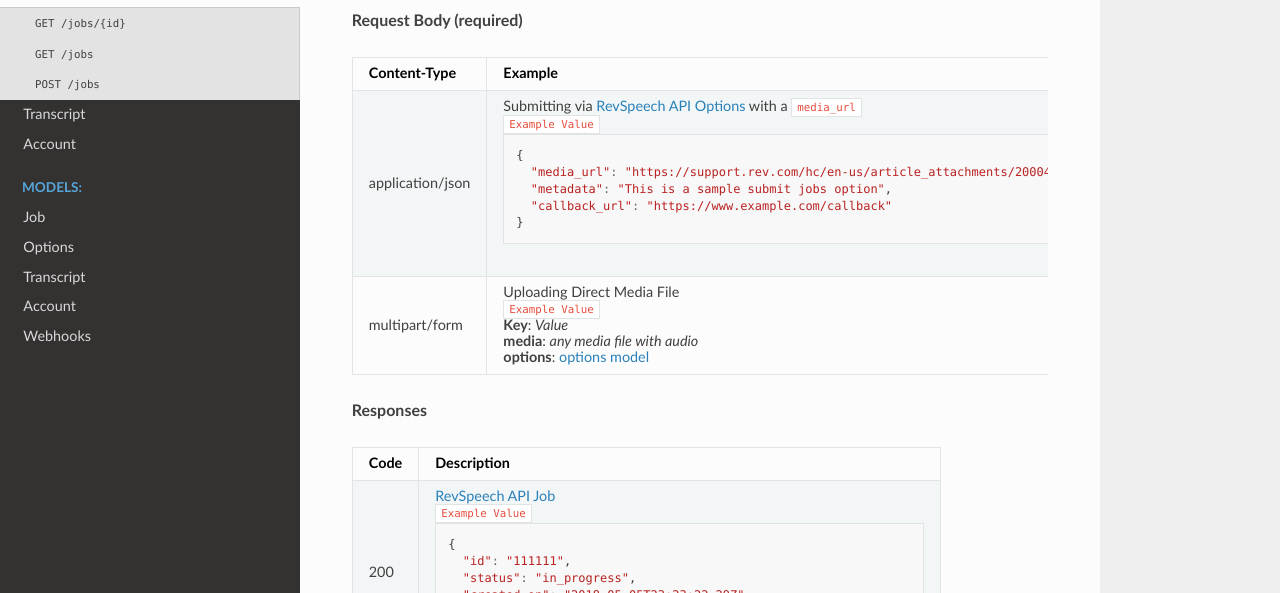
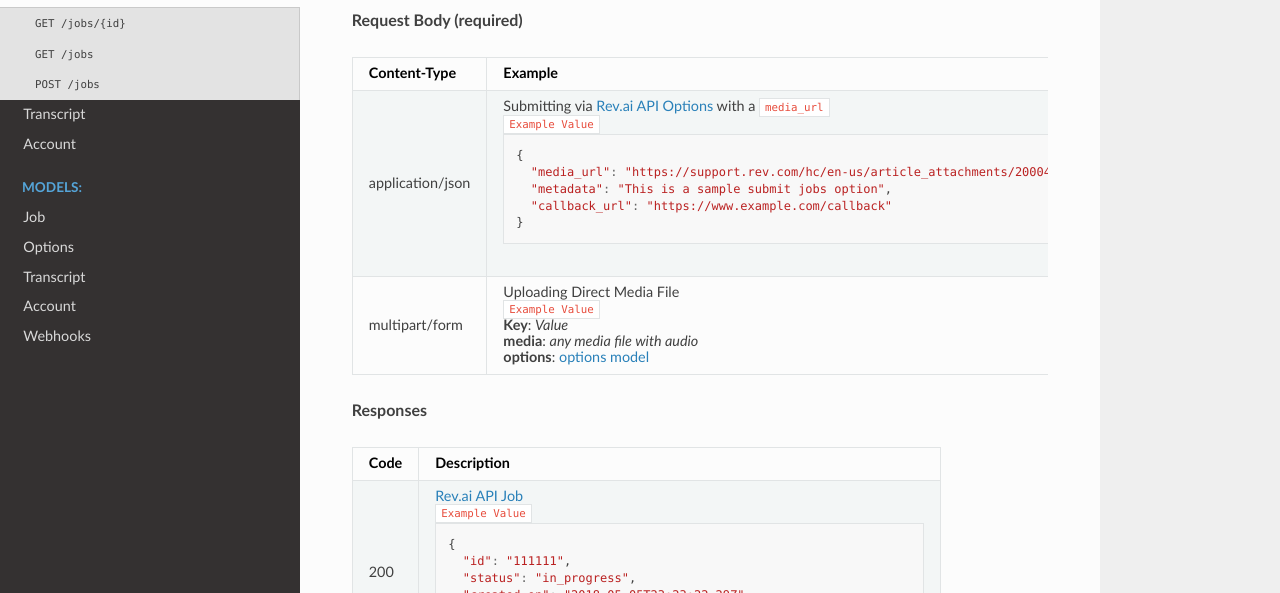
Before and after one commit to revdotcom/revspeech-api-docs, a Sphinx documentation site: the page built from source/endpoints/jobs.rst, in a window 1280 px wide and 900 px high, scrolled down 2640 px. Shown: the part 161-754 px from the top of the window. Built offline with Sphinx 7.4.7 and the Read the Docs theme 2.0.0, drawn with Linux system fonts in a browser that asks for light colours; some of the changed text lies outside the part shown.

Commit message:
FOX-24814: Missed revspeech

```diff
--- a/source/endpoints/jobs.rst
+++ b/source/endpoints/jobs.rst
@@ -28,7 +28,7 @@
 ====================== ===============================================================
 Code                   Description
 ====================== ===============================================================
-200                    :ref:`RevSpeech API Job <job-model>`
+200                    :ref:`Rev.ai API Job <job-model>`
 
                        ``Example Value``
 
@@ -163,7 +163,7 @@
 ====================== ===============================================================
 Content-Type           Example
 ====================== ===============================================================
-application/json       Submitting via :ref:`RevSpeech API Options <options-model>` with a ``media_url``
+application/json       Submitting via :ref:`Rev.ai API Options <options-model>` with a ``media_url``
 
                        ``Example Value``
 
@@ -191,7 +191,7 @@
 ====================== ===============================================================
 Code                   Description
 ====================== ===============================================================
-200                    :ref:`RevSpeech API Job <job-model>`
+200                    :ref:`Rev.ai API Job <job-model>`
 
                        ``Example Value``
 
--- a/source/models/webhooks.rst
+++ b/source/models/webhooks.rst
@@ -12,7 +12,7 @@
 ====================== ================ ==============================================================================================
 Name                   Type             Description
 ====================== ================ ==============================================================================================
-job                    object           :ref:`RevSpeech API Job <job-model>`
+job                    object           :ref:`Rev.ai API Job <job-model>`
 ====================== ================ ==============================================================================================
 
 ``Examples``
```
